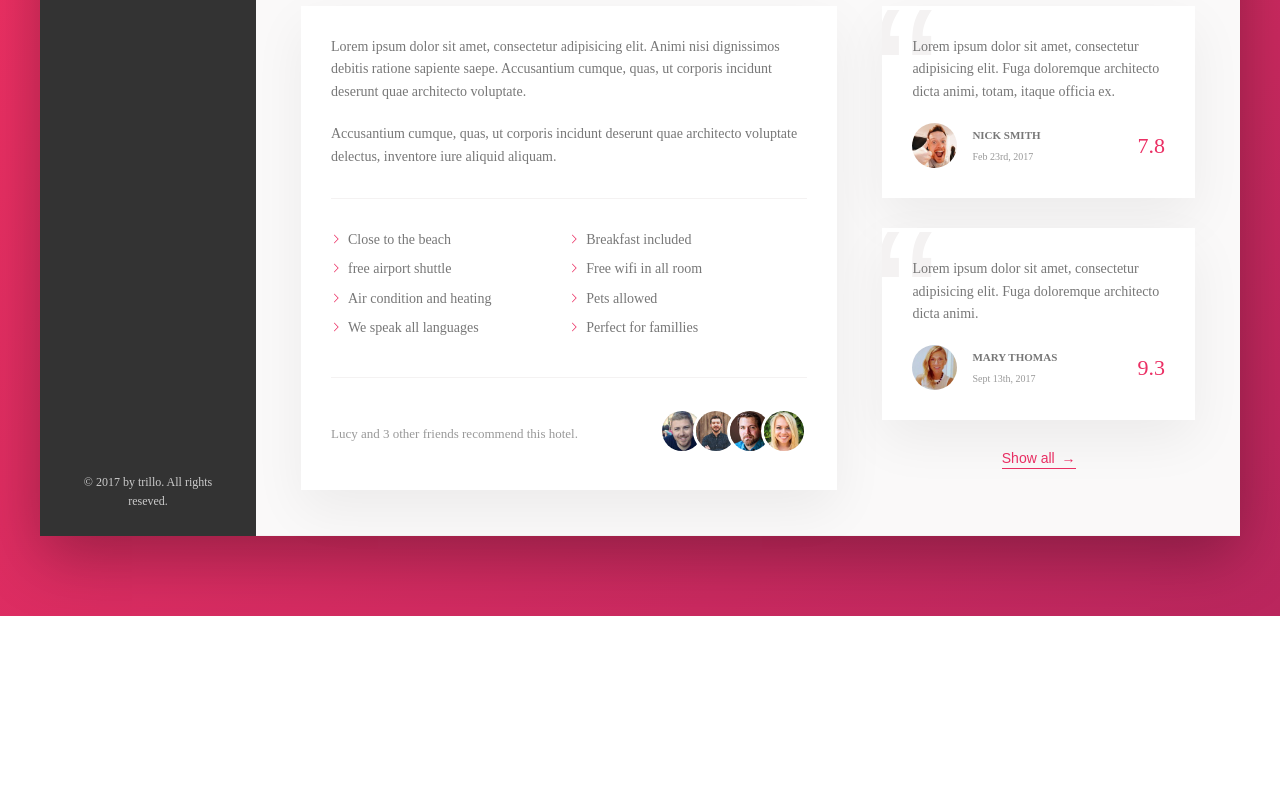
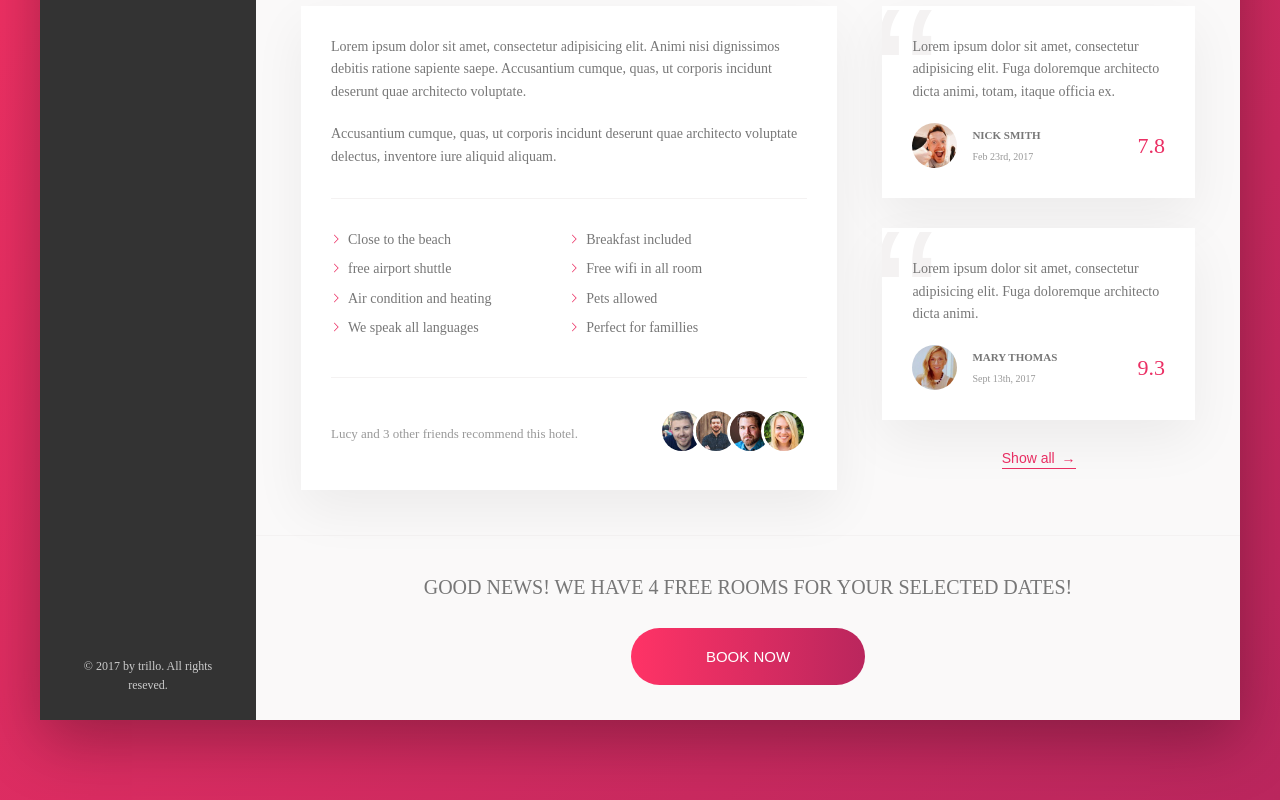
Before and after one commit to Sumally007/Trillo, a website: page index.html in a window 1280 px wide. Shown: the part 644-1444 px from the top of the page. Before the commit the page ends 1260 px from the top, so only its background shows below. Drawn offline with Linux system fonts and the light colour scheme.

Commit message:
19. Building the CTA Section

```diff
--- a/index.html
+++ b/index.html
@@ -243,6 +243,16 @@
               <button class="btn-inline">Show all <span>&rarr;</span></button>
             </div>
           </div>
+
+          <div class="cta">
+            <h2 class="cta__book-now">
+              Good news! we have 4 free rooms for your selected dates!
+            </h2>
+            <button class="btn">
+              <span class="btn__visible">Book now</span>
+              <span class="btn__invisible">Only 4 rooms left</span>
+            </button>
+          </div>
         </main>
       </div>
     </div>
--- a/sass/_component.scss
+++ b/sass/_component.scss
@@ -445,3 +445,71 @@
         z-index: 1;
     }
 }
+
+
+///////////////////////////
+// CALL TO ACTION
+.cta{
+    padding: 3.5rem 0;
+    text-align: center;
+
+    &__book-now{
+        font-size: 2rem;
+        font-weight: 300;
+        text-transform: uppercase;
+        margin-bottom: 2.5rem;
+    }
+}
+
+
+///////////////////////////
+// VISIBLE AND INVISIBLE
+.btn{
+    font-size: 1.5rem;
+    font-weight: 300;
+    text-transform: uppercase;
+    border-radius: 100px;
+    border: none;
+    background-image: linear-gradient(to right, var(--color-primary-light), var(--color-primary-dark));
+    color: #fff;
+    position: relative;
+    overflow: hidden;
+    cursor: pointer;
+
+    & > *{
+        display: inline-block;
+        height: 100%;
+        width: 100%;
+        transition: all .2s;
+    }
+
+    &__visible{
+        padding: 2rem 7.5rem;
+    }
+
+    &__invisible{
+        position: absolute;
+        padding: 2rem 0;
+        left: 0;
+        top: -100%;
+
+    }
+
+    &:hover{
+        background-image: linear-gradient(to left, var(--color-primary-light), var(--color-primary-dark));
+    }
+
+    &:hover &__visible{
+        transform: translateY(100%);
+    }
+
+
+    &:hover &__invisible{
+        top: 0;
+    }
+
+    &:focus{
+        outline: none;
+        animation: pulsate 1s infinite;
+    }
+}
```
Also changed, not shown: css/style.css, 1 other file.
